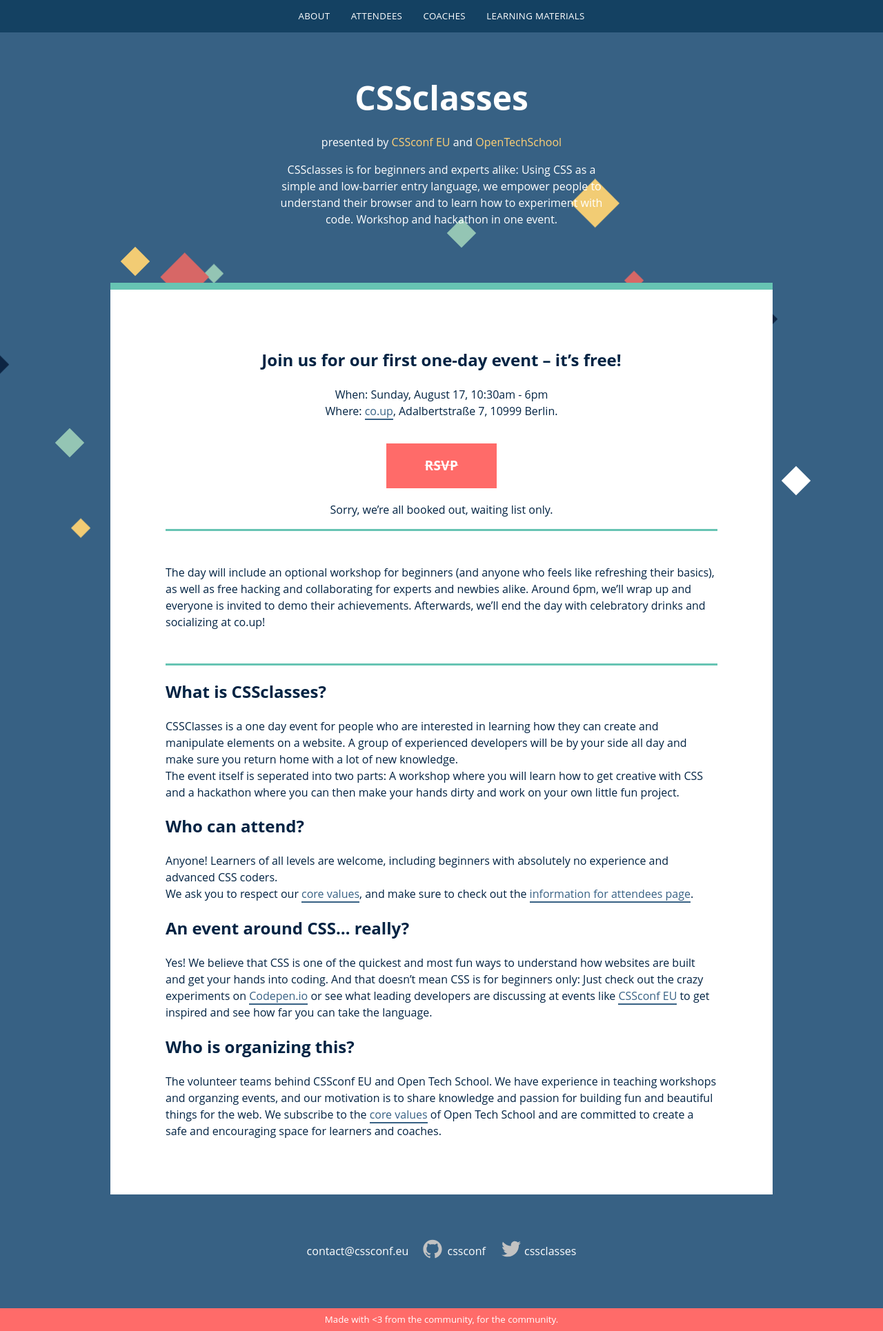
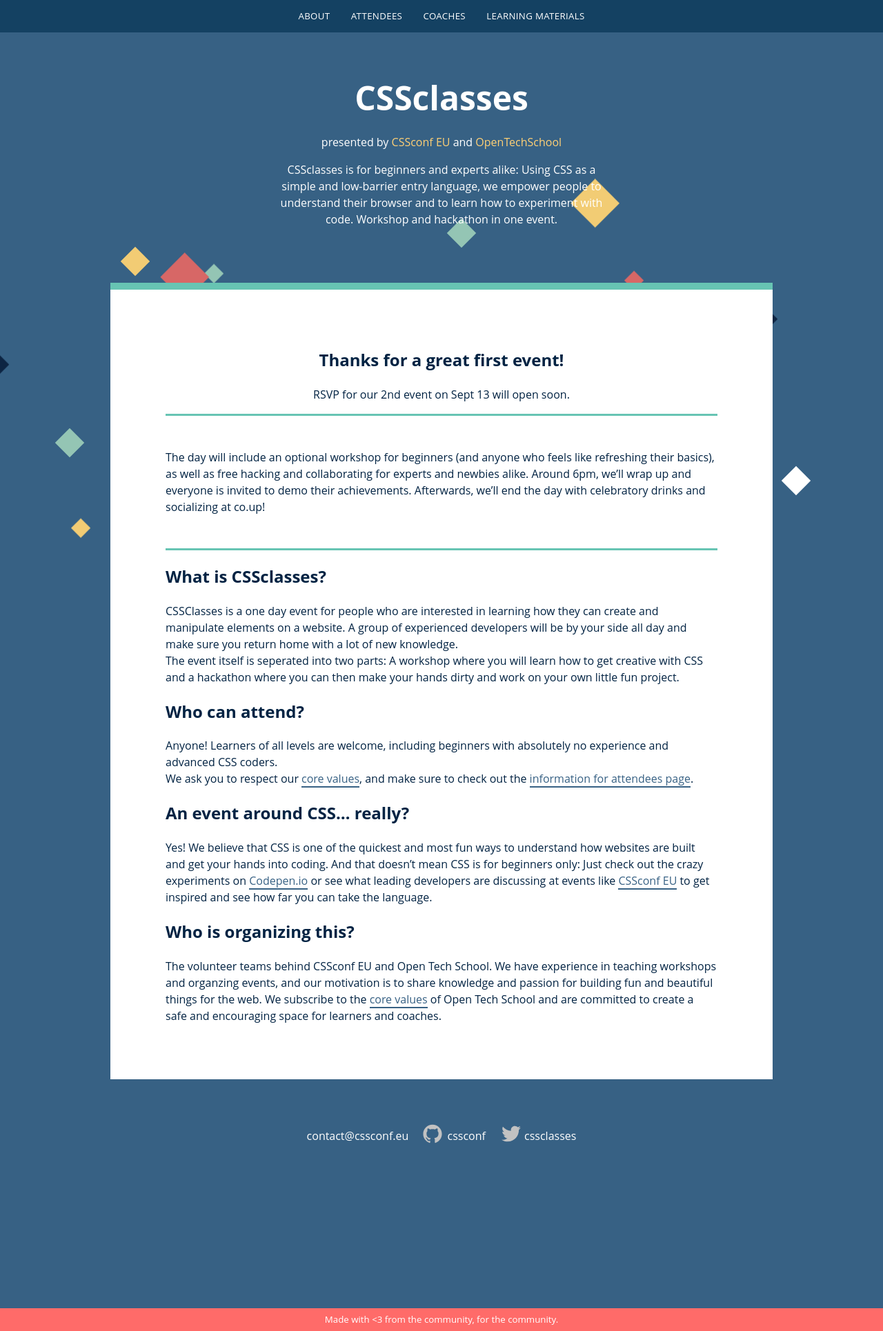
Before and after one commit to cssconf/CSSclasses--old, a Jekyll site: the page built from index.html, in a window 1280 px wide. Shown: the whole page at 69% size. Built offline with Jekyll 4.4.1, drawn with Linux system fonts in a browser that asks for light colours; nearby versions of some CDN libraries.

Commit message:
Remove RSVP change announcement

```diff
--- a/index.html
+++ b/index.html
@@ -2,21 +2,16 @@
 layout: landing
 ---
 
-<h2 class="t-center">Join us for our first one-day event – it’s free!</h2>
+<h2 class="t-center">Thanks for a great first event! </h2>
 
 <p class="t-center">
-  When: Sunday, August 17, 10:30am - 6pm
-  <br>
-  Where: <a href="http://co-up.de/">co.up</a>, Adalbertstraße 7, 10999 Berlin.
-  <br>
+  RSVP for our 2nd event on Sept 13 will open soon.
 </p>
-<p class="t-center">
+<!-- <p class="t-center">
   <a href="http://www.meetup.com/opentechschool-berlin/events/199567452/" class="button">
     <span class="strike">RSVP</span>
   </a>
-  <br>
-  Sorry, we’re all booked out, waiting list only.
-</p>
+</p> -->
 
 <div class="lead-p">
 
```
